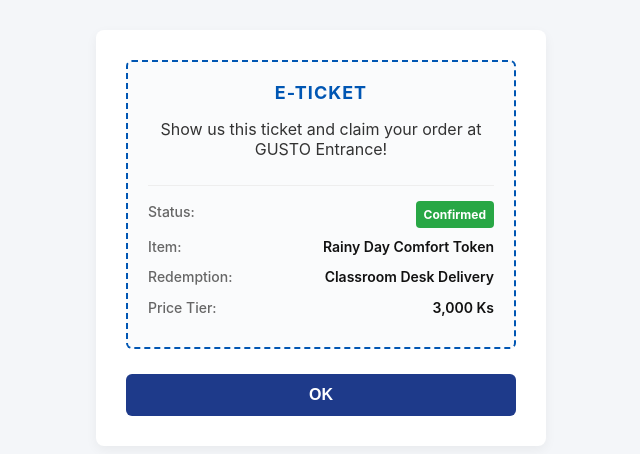
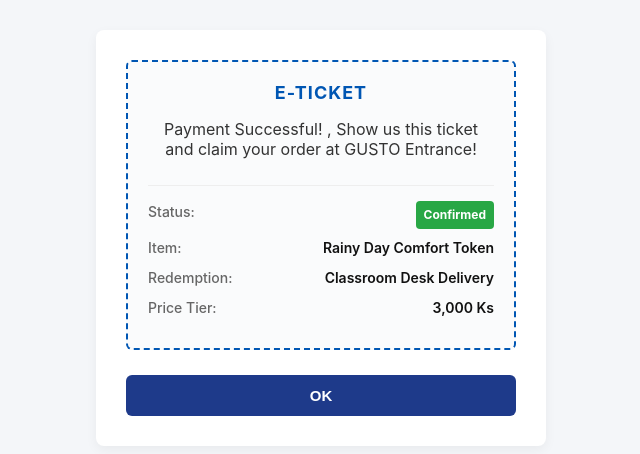
Before and after one commit to kaungmyathtet123/gusto-collaboration-scenario-prototypewalletattack, a website: page E-ticket.html in a window 1280 px wide. Shown: the part 182-636 px from the top of the page, without its empty margins (319-959 px from the left). Drawn offline with Linux system fonts and the light colour scheme.

Commit message:
Add files via upload

```diff
--- a/E-ticket.html
+++ b/E-ticket.html
@@ -99,13 +99,9 @@
             margin-bottom: 5px;
         }
 
-        button { width: 100%; padding: 12px; background: #1e3a8a; color: white; border: none; border-radius: 6px; font-size: 16px; font-weight: 600; cursor: pointer; transition: background 0.2s; text-decoration: none;}
-        button:hover { background: #1d4ed8;}
-        button a:link {
-  text-decoration: none;
-  color: white;
-}
-
+        button { width: 100%; padding: 12px; background: #1e3a8a; color: white; border: none; border-radius: 6px; font-size: 15px; font-weight: 600; cursor: pointer; text-decoration:none; }
+        button:hover { background: #1d4ed8; }
+        button a {text-decoration: none;color: white;}
     </style>
 </head>
 <body>
@@ -114,7 +110,7 @@
     <div class="ticket-box">
         <div class="ticket-header">
             <h2>E-Ticket</h2>
-            <p>Show us this ticket and claim your order at GUSTO Entrance!</p>
+            <p>Payment Successful! , Show us this ticket and claim your order at GUSTO Entrance!</p>
         </div>
         <div class="ticket-details">
             <div>
@@ -136,7 +132,7 @@
         </div>
     </div>
 
-    <button type="button" class="action-btn" btn-primary> <a href="awareness.html"> OK </a></button>
+    <button><a href="awareness.html">OK</a></button>
 
 </div>
 
```
Also changed, not shown: Dashboard.html (+1 -9 lines).
